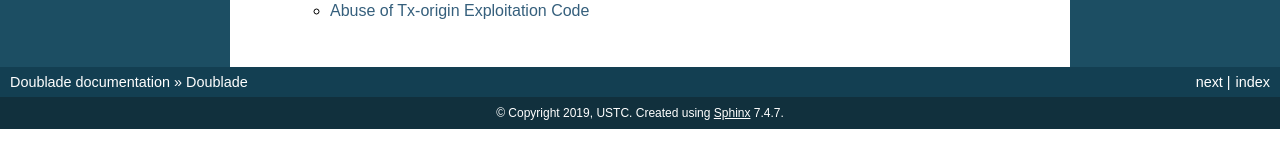
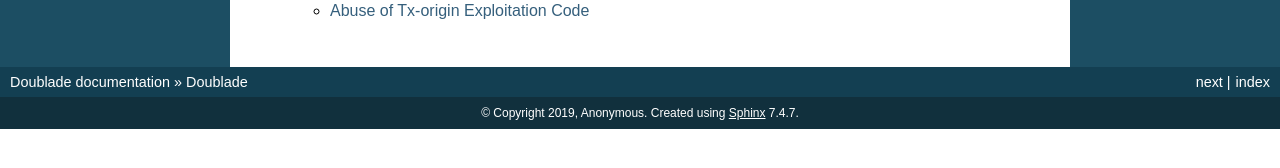
Before and after one commit to ToolmanInside/SolVulnerabilities, a Sphinx documentation site: the page built from docs/index.rst, in a window 1280 px wide. Shown: the part 677-845 px from the top of the page. Built offline with Sphinx 7.4.7, drawn with Linux system fonts in a browser that asks for light colours.

Commit message:
remove names

```diff
--- a/docs/conf.py
+++ b/docs/conf.py
@@ -60,7 +60,7 @@ master_doc = 'index'
 
 # General information about the project.
 project = 'Doublade'
-copyright = '2019, USTC'
+copyright = '2019, Anonymous'
 
 # The version info for the project you're documenting, acts as replacement for
 # |version| and |release|, also used in various other places throughout the
```
